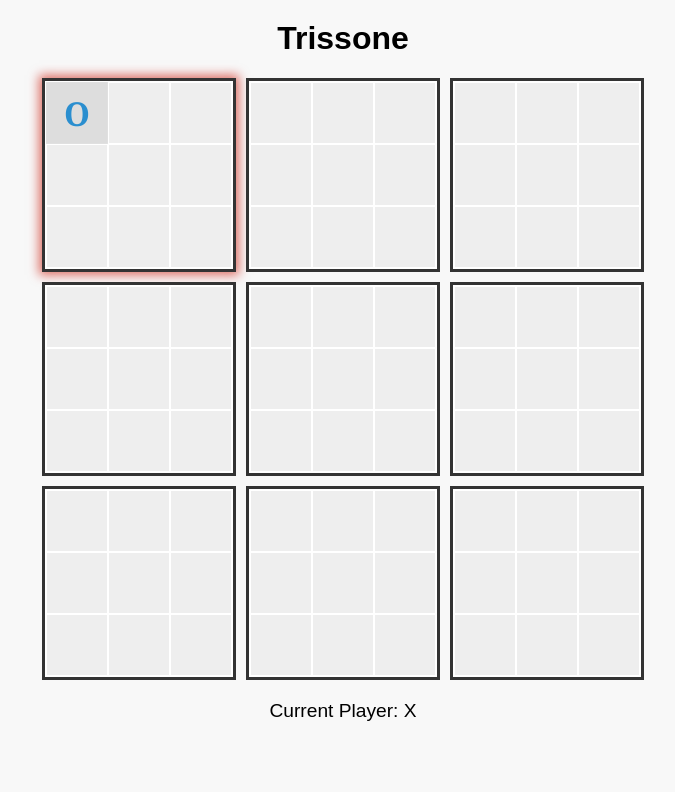
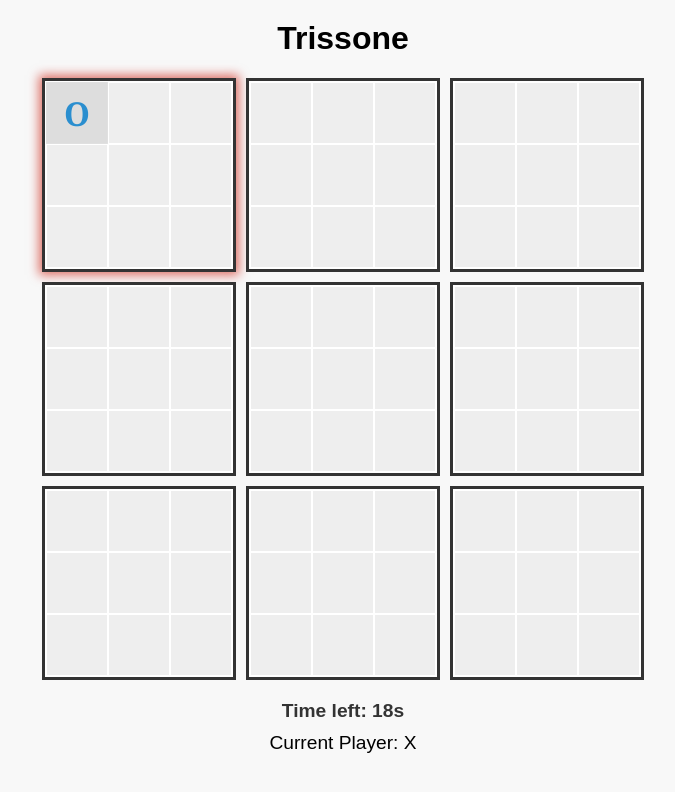
Before and after one commit to stefancal/Trissone, a plain HTML site: page index.html in a window 1280 px wide. Both pictures are taken after a click on the element 374 px from the left and 113 px from the top of the page. Shown: the whole page, without its empty margins (297-972 px from the left). Drawn offline with Linux system fonts and the light colour scheme.

Commit message:
added timer

```diff
--- a/index.html
+++ b/index.html
@@ -9,7 +9,8 @@
 <body>
   <h1>Trissone</h1>
   <div id="big-board"></div>
-  <p id="message"></p>
+  <div id="timer">Time left: 60s</div>
+  <div id="message"></div>
   <script src="script.js"></script>
 </body>
 </html>
--- a/script.js
+++ b/script.js
@@ -106,6 +106,7 @@ document.addEventListener('DOMContentLoaded', () => {
         messageEl.textContent = `Current Player: ${currentPlayer}`;
 
         highlightNextSmall();
+        startTimer();
     }
 
     // Highlight the next small board to play in
@@ -153,5 +154,31 @@ document.addEventListener('DOMContentLoaded', () => {
         messageEl.textContent = `Current Player: ${currentPlayer}`;
     }
 
+    const timerEl = document.getElementById('timer');
+    let timeLeft = 60;
+    let timerInterval = null;
+
+    function startTimer() {
+        clearInterval(timerInterval);
+        timeLeft = 20;
+        timerEl.textContent = `Time left: ${timeLeft}s`;
+
+        timerInterval = setInterval(() => {
+            timeLeft--;
+            timerEl.textContent = `Time left: ${timeLeft}s`;
+            if (timeLeft <= 0) {
+                clearInterval(timerInterval);
+                // Time expired: switch player
+                currentPlayer = startTimer();currentPlayer === 'X' ? 'O' : 'X';
+                document.body.classList.remove('player-x', 'player-o');
+                document.body.classList.add(currentPlayer === 'X' ? 'player-x' : 'player-o');
+                messageEl.textContent = `Time's up! Player switched to: ${currentPlayer}`;
+                highlightNextSmall();
+                startTimer();
+            }
+        }, 1000);
+    }
+
     setupBoard();
+    startTimer();
 });
--- a/style.css
+++ b/style.css
@@ -121,8 +121,8 @@ h1 {
 
 .win-overlay.win-draw {
     opacity: 0.3;
-    font-size: 4rem;
-    color: gray;
+    font-size: 14em;
+    color: #8a8a8a;
     position: absolute;
     inset: 0;
     display: flex;
@@ -142,3 +142,10 @@ h1 {
 .highlight-won {
     box-shadow: 0 0 10px 3px rgba(255, 215, 0, 0.6); /* oro per small board già vinta */
 }
+
+#timer {
+    font-size: 1.2rem;
+    font-weight: bold;
+    margin-bottom: 8px;
+    color: #333;
+}
```
